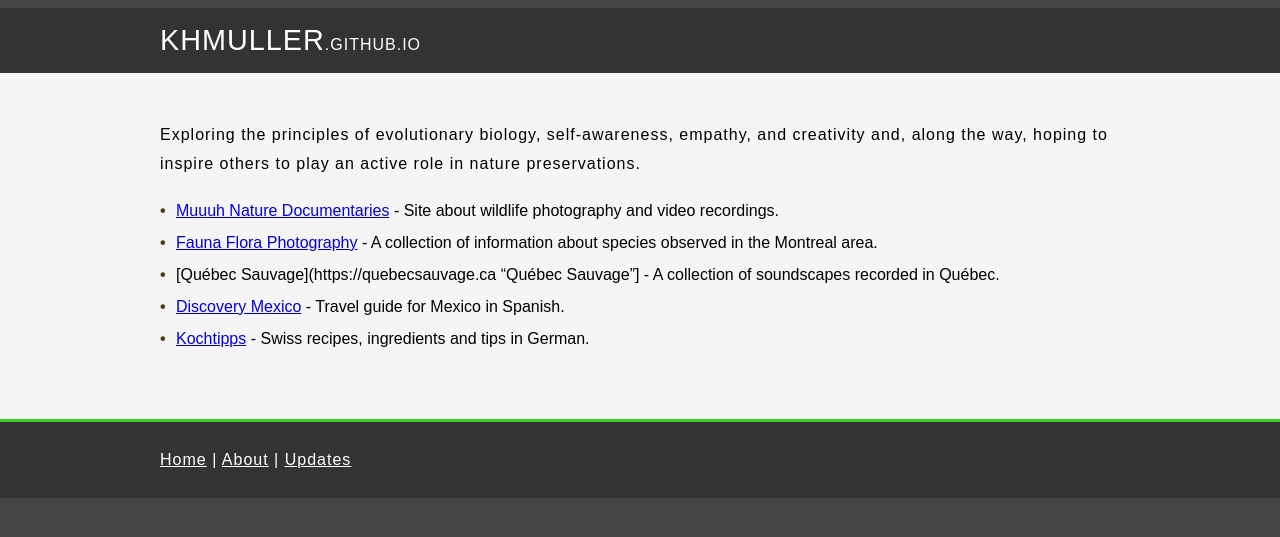
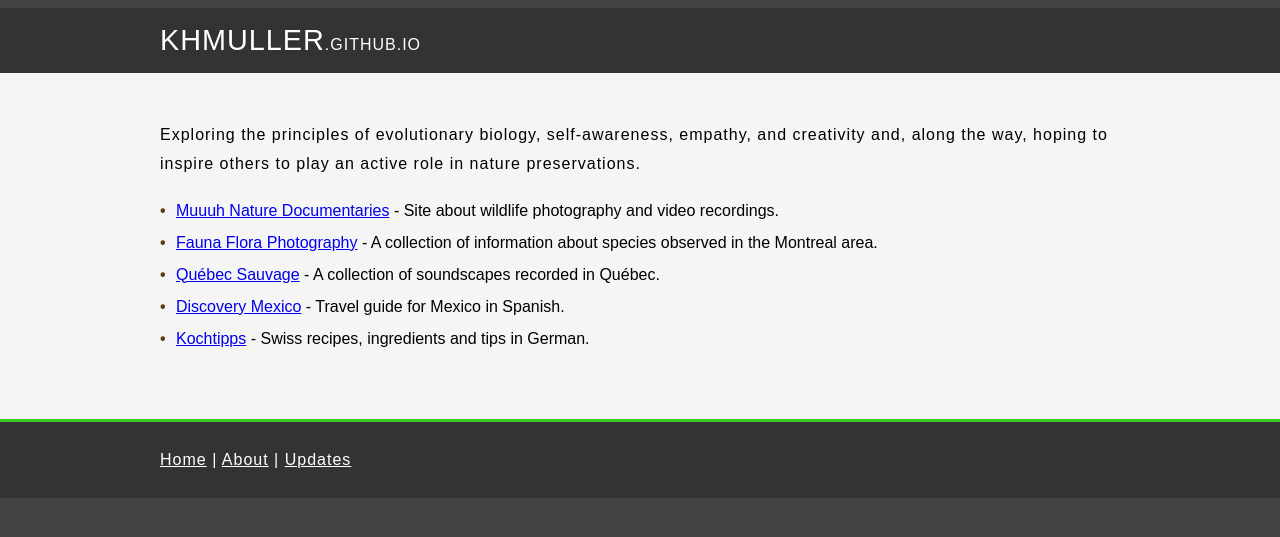
Before and after one commit to KHMuller/khmuller.github.io, a Jekyll site: the page built from index.md, in a window 1280 px wide. Shown: the top 537 px of the page. Built offline with Jekyll 4.4.1, drawn with Linux system fonts in a browser that asks for light colours.

Commit message:
Update index.md fixed link

```diff
--- a/index.md
+++ b/index.md
@@ -9,6 +9,6 @@ Exploring the principles of evolutionary biology, self-awareness, empathy, and c
 
 - [Muuuh Nature Documentaries](https://muuuh.com "Muuuh Nature Documentaries") - Site about wildlife photography and video recordings.
 - [Fauna Flora Photography](https://faunaflora.photography "Fauna Flora Photography") - A collection of information about species observed in the Montreal area.
-- [Québec Sauvage](https://quebecsauvage.ca "Québec Sauvage"] - A collection of soundscapes recorded in Québec.
+- [Québec Sauvage](https://quebecsauvage.ca "Québec Sauvage") - A collection of soundscapes recorded in Québec.
 - [Discovery Mexico](https://www.discoverymexico.com "Discovery Mexico") - Travel guide for Mexico in Spanish.
 - [Kochtipps](https://www.kochtipps.ch "Kochtipps") - Swiss recipes, ingredients and tips in German.
```
